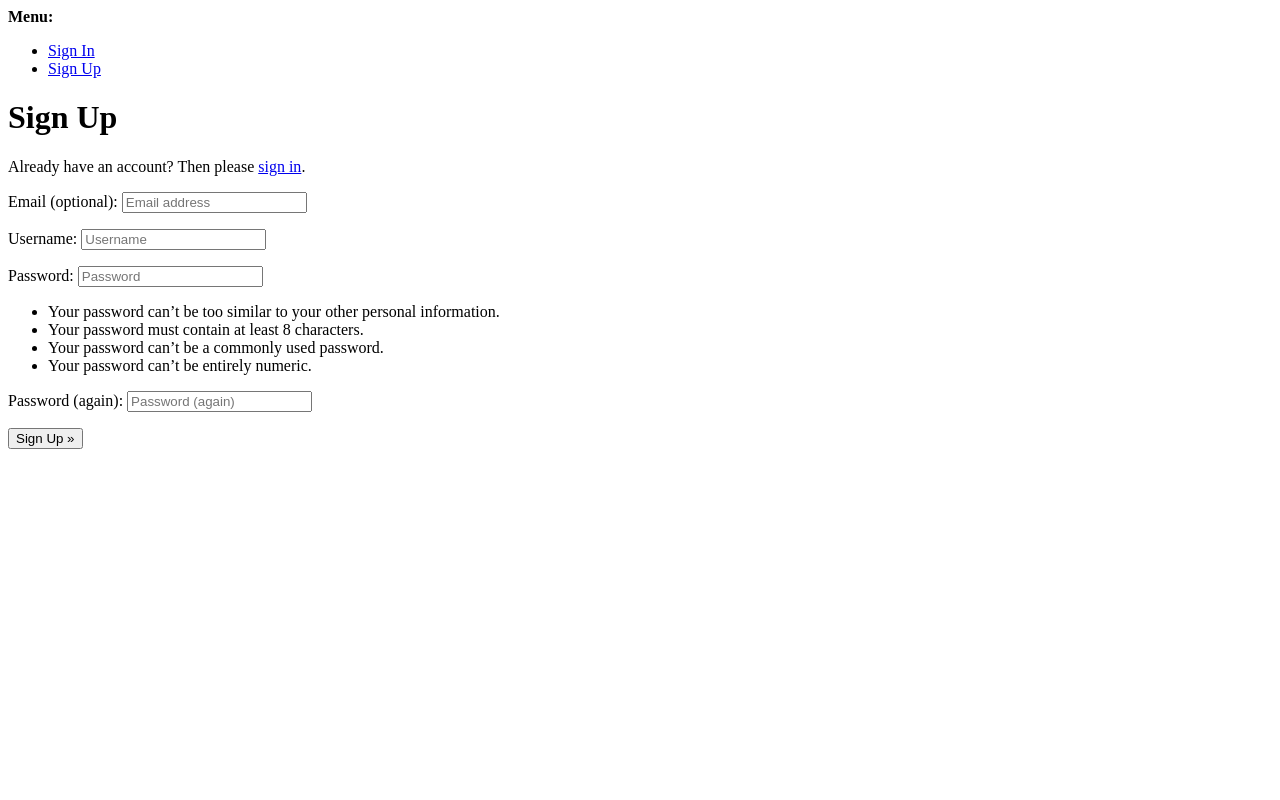
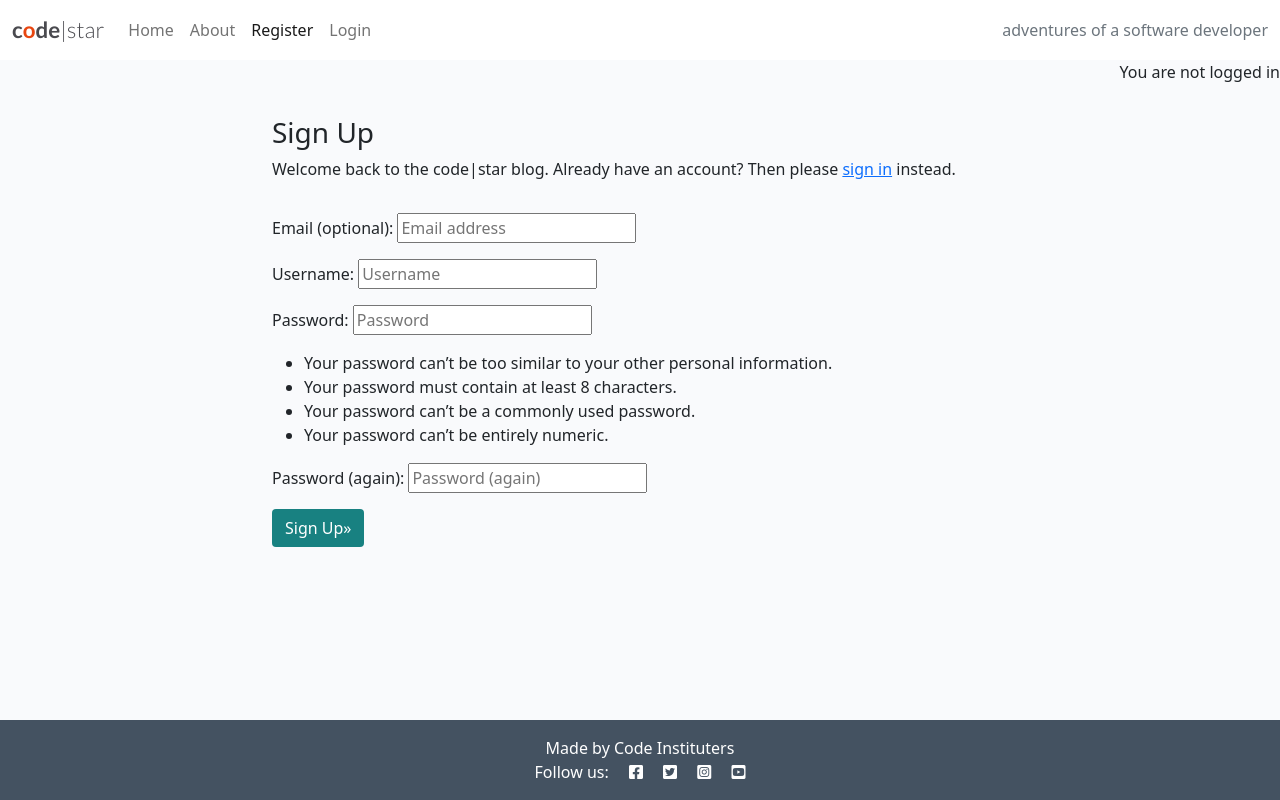
Before and after one commit to dimispapa/django-blog-proj, a Django app: page /accounts/signup/ in a window 1280 px wide. Run offline with Django 4.2, Linux system fonts and the light colour scheme.

Commit message:
feat: add styles to signup page

```diff
--- a/templates/account/signup.html
+++ b/templates/account/signup.html
@@ -1,21 +1,32 @@
-{% extends "account/base.html" %}
+{% extends 'base.html' %}
 
 {% load i18n %}
 
-{% block head_title %}{% trans "Signup" %}{% endblock head_title %}
+{% block head_title %}
+  {% trans 'Signup' %}
+{% endblock %}
 
 {% block content %}
-<h1>{% trans "Sign Up" %}</h1>
-
-<p>{% blocktrans %}Already have an account? Then please <a href="{{ login_url }}">sign in</a>.{% endblocktrans %}</p>
-
+  <div class="container">
+    <div class="row">
+      <div class="col-md-8 mt-3 offset-md-2">
+        <h3>{% trans 'Sign Up' %}</h3>
+        <p>
+          {% blocktrans %}Welcome back to the code|star blog. Already have an account? Then please <a href="{{ login_url }}">sign in</a> instead.{% endblocktrans %}
+        </p>
+      </div>
+    </div>
+    <div class="row">
+      <div class="col-md-8 mt-3 offset-md-2">
         <form class="signup" id="signup_form" method="post" action="{% url 'account_signup' %}">
           {% csrf_token %}
           {{ form.as_p }}
           {% if redirect_field_value %}
             <input type="hidden" name="{{ redirect_field_name }}" value="{{ redirect_field_value }}" />
           {% endif %}
-  <button type="submit">{% trans "Sign Up" %} &raquo;</button>
+          <button type="submit" class="btn btn-signup right">{% trans 'Sign Up' %}&raquo;</button>
         </form>
-
-{% endblock content %}
+      </div>
+    </div>
+  </div>
+{% endblock %}
--- a/templates/base.html
+++ b/templates/base.html
@@ -56,6 +56,11 @@
     </nav>
 
     <main class="flex-shrink-0 main-bg">
+      {% if user.is_authenticated %}
+        <p class="text-end m3">You are logged in as {{ user }}</p>
+      {% else %}
+        <p class="text-end m3">You are not logged in</p>
+      {% endif %}
       {% block content %}
         <!-- Content Goes here -->
       {% endblock %}
```
Lines whose indentation alone changed are shown as unchanged.
